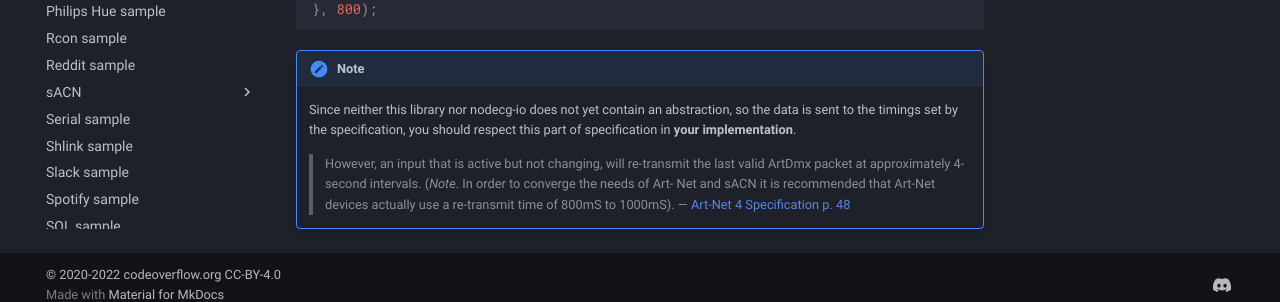
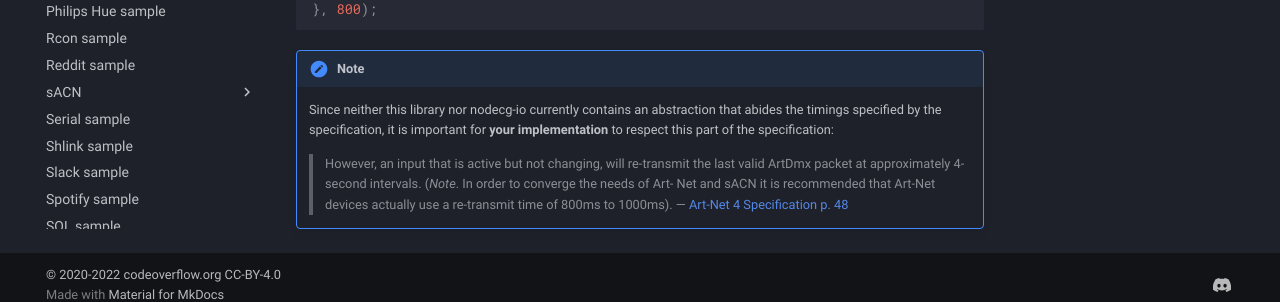
Before and after one commit to codeoverflow-org/nodecg-io-docs, an MkDocs documentation site: the page built from docs/samples/artnet.md, in a window 1280 px wide and 900 px high, scrolled down 1361 px. Shown: the part 582-884 px from the top of the window. Built offline with MkDocs 1.6.1 and Material for MkDocs 9.7.7, drawn with Linux system fonts in a browser that asks for light colours; comment, search, counter and statistics services are not loaded; the version menu is left out.

Commit message:
Rewrite part of the ArtNet documentation
Improving the note about timings which are needed to be implemented.

```diff
--- a/docs/samples/artnet.md
+++ b/docs/samples/artnet.md
@@ -89,12 +89,12 @@ setInterval(() => {
 
 !!! NOTE
 
-    Since neither this library nor nodecg-io does not yet contain an
-    abstraction, so the data is sent to the timings set by the specification, you
-    should respect this part of specification in **your implementation**.
+    Since neither this library nor nodecg-io currently contains an
+    abstraction that abides the timings specified by the specification, it is
+    important for **your implementation** to respect this part of the specification:
 
     > However, an input that is active but not changing, will re-transmit the last
     > valid ArtDmx packet at approximately 4-second intervals. (_Note_. In order to
     > converge the needs of Art- Net and sACN it is recommended that Art-Net devices
-    > actually use a re-transmit time of 800mS to 1000mS).
+    > actually use a re-transmit time of 800ms to 1000ms).
     >  — [Art-Net 4 Specification p. 48](https://artisticlicence.com/WebSiteMaster/User%20Guides/art-net.pdf)
```
